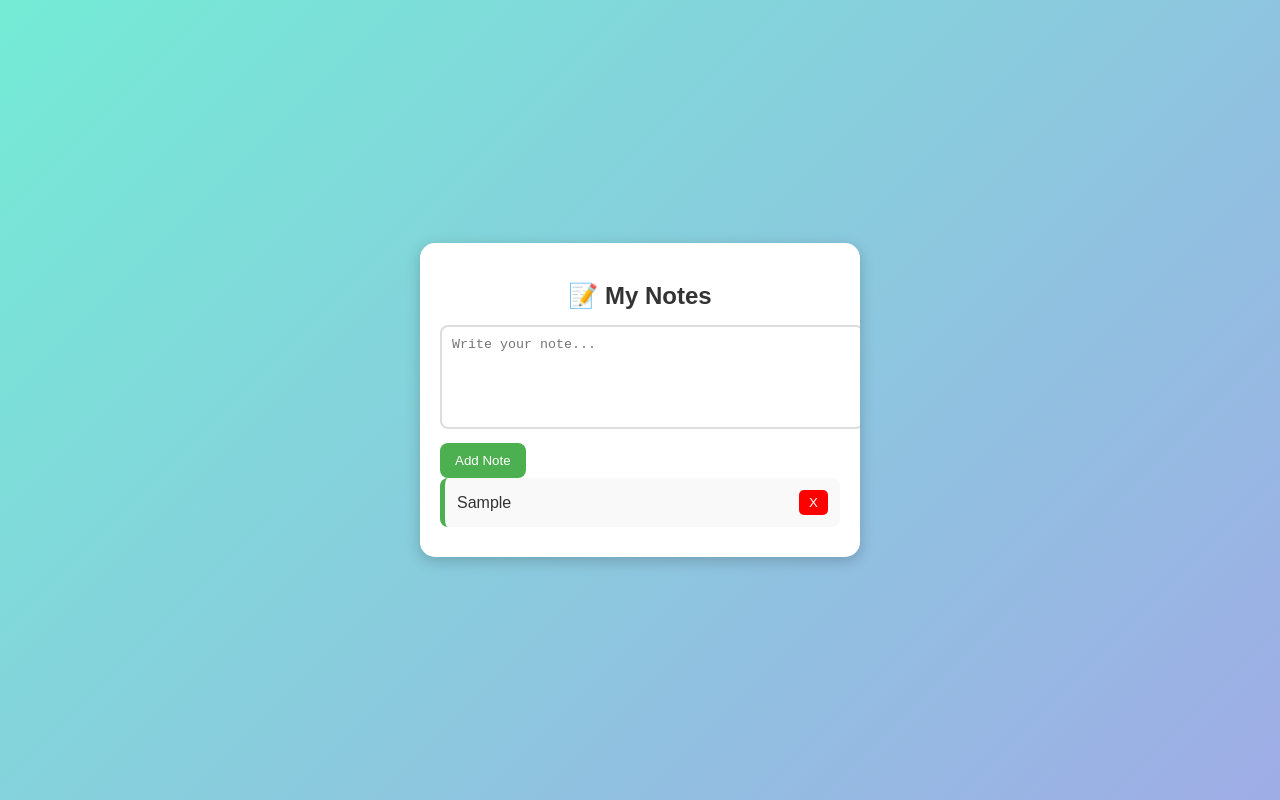
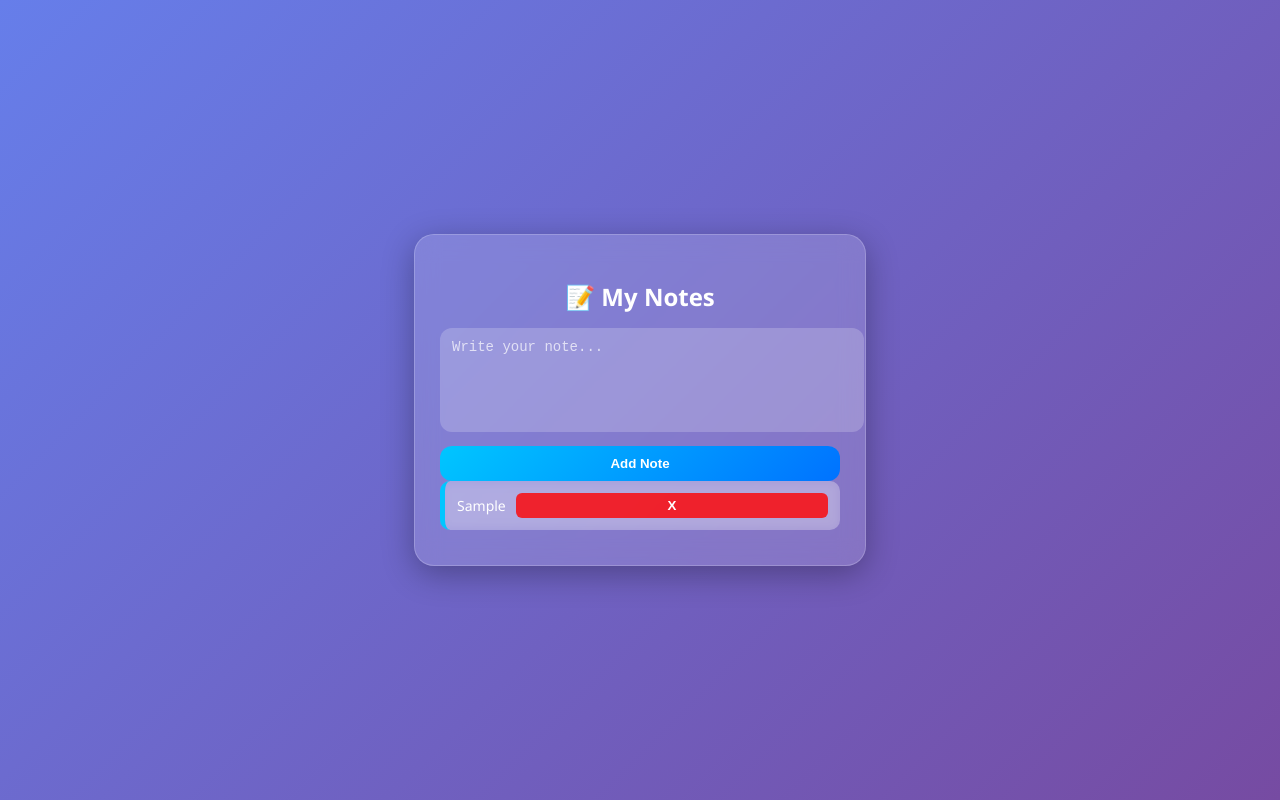
Before and after one commit to jhansichellaboina/Task, a plain HTML site: page index.html in a window 1280 px wide. Both pictures are taken after typing "Sample" into the empty fields and a click on the button "Add Note". Drawn offline with Linux system fonts and the light colour scheme.

Commit message:
Update index.html

```diff
--- a/index.html
+++ b/index.html
@@ -5,82 +5,104 @@
   <title>Notes App</title>
   <style>
     body {
-      font-family: Arial, sans-serif;
-      background: linear-gradient(135deg, #74ebd5 0%, #9face6 100%);
+  font-family: 'Segoe UI', Tahoma, Geneva, Verdana, sans-serif;
+  background: linear-gradient(135deg, #667eea, #764ba2);
   display: flex;
   justify-content: center;
   align-items: center;
   height: 100vh;
   margin: 0;
 }
+
+/* Glassmorphism container */
 .container {
-      background: #fff;
-      padding: 20px;
-      border-radius: 15px;
-      box-shadow: 0 4px 15px rgba(0,0,0,0.2);
+  background: rgba(255, 255, 255, 0.15);
+  backdrop-filter: blur(12px);
+  -webkit-backdrop-filter: blur(12px);
+  padding: 25px;
+  border-radius: 20px;
+  box-shadow: 0 8px 32px rgba(0, 0, 0, 0.3);
   width: 400px;
   max-height: 90vh;
   overflow-y: auto;
+  border: 1px solid rgba(255, 255, 255, 0.2);
 }
+
 h2 {
   text-align: center;
-      color: #333;
+  color: #fff;
   margin-bottom: 15px;
 }
+
 textarea {
   width: 100%;
   height: 80px;
   margin-bottom: 10px;
-      padding: 10px;
-      border: 2px solid #ddd;
-      border-radius: 8px;
+  padding: 12px;
+  border: none;
+  border-radius: 12px;
   resize: none;
   outline: none;
-      transition: 0.3s;
+  background: rgba(255, 255, 255, 0.2);
+  color: #fff;
+  font-size: 14px;
 }
-    textarea:focus {
-      border-color: #4CAF50;
+
+textarea::placeholder {
+  color: rgba(255, 255, 255, 0.7);
 }
+
 button {
   padding: 10px 15px;
-      background: #4CAF50;
+  background: linear-gradient(135deg, #00c6ff, #0072ff);
   color: white;
+  font-weight: bold;
   border: none;
   cursor: pointer;
-      border-radius: 8px;
+  border-radius: 12px;
   transition: 0.3s;
+  width: 100%;
 }
+
 button:hover {
-      background: #45a049;
+  background: linear-gradient(135deg, #0072ff, #00c6ff);
 }
+
 .note {
-      background: #f9f9f9;
+  background: rgba(255, 255, 255, 0.25);
+  backdrop-filter: blur(6px);
+  -webkit-backdrop-filter: blur(6px);
   padding: 12px;
-      border-radius: 8px;
+  border-radius: 10px;
   margin-bottom: 10px;
   display: flex;
   justify-content: space-between;
   align-items: center;
-      border-left: 5px solid #4CAF50;
+  border-left: 5px solid #00c6ff;
+  color: #fff;
+  font-size: 14px;
 }
+
 .note span {
   flex: 1;
   margin-right: 10px;
   word-wrap: break-word;
-      color: #333;
 }
+
 .delete {
-      background: red;
+  background: rgba(255, 0, 0, 0.8);
   color: white;
   border: none;
   padding: 5px 10px;
   cursor: pointer;
-      border-radius: 5px;
+  border-radius: 6px;
   transition: 0.3s;
 }
+
 .delete:hover {
-      background: darkred;
+  background: rgba(200, 0, 0, 1);
 }
+
   </style>
 </head>
 <body>
```
Lines whose indentation alone changed are shown as unchanged.
